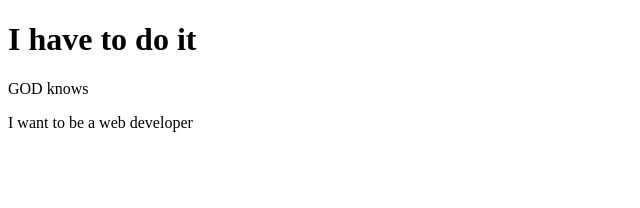
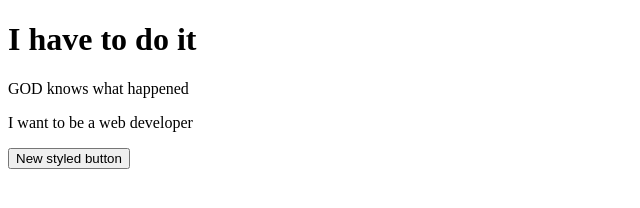
Before and after one commit to FarihaPeous/my-website, a plain HTML site: page index.html in a window 1280 px wide. Shown: the whole page, without its empty margins (0-640 px from the left). Drawn offline with Linux system fonts and the light colour scheme.

Commit message:
text updated

```diff
--- a/index.html
+++ b/index.html
@@ -7,7 +7,8 @@
 </head>
 <body>
     <h1>I have to do it</h1>
-    <p>GOD knows</p>
+    <p>GOD knows what happened</p>
     <p>I want to be a web developer</p>
+    <button>New styled button</button>
 </body>
 </html>
```
